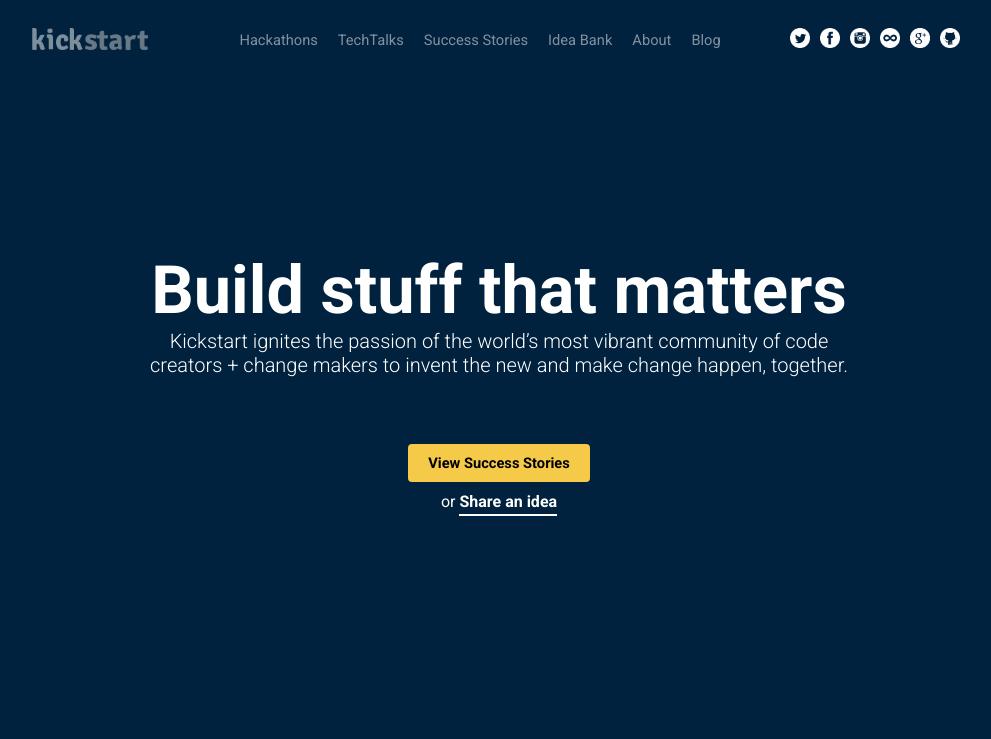
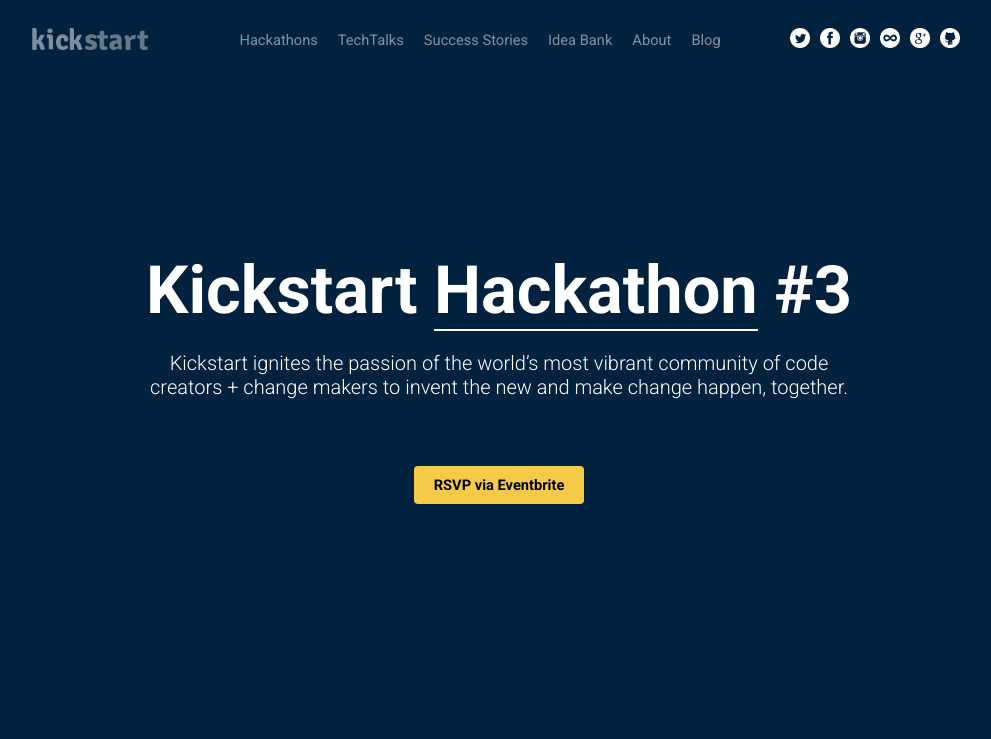
Before and after one commit to kickstartmv/kickstartmv-website, a PHP site: page /kickstart-blog/kh3/index.html in a window 1280 px wide. Shown: the top 739 px of the page, without its empty margins (141-1132 px from the left). Run offline with PHP 8.4, Linux system fonts and the light colour scheme; some libraries are stand-ins or nearby versions.

Commit message:
Updated CTA

```diff
--- a/kh3/css/style.css
+++ b/kh3/css/style.css
@@ -7,9 +7,10 @@ header .header-bar .logo img { margin-top: 5px; height: 30px; }
 header .social-links { display: flex; }
 header .social-links img { width: 20px; }
 header .social-links a { margin-right: 10px; }
-header .splash { width: 700px; margin: 0px auto; text-align: center; margin-top: 24vh; }
+header .splash { width: 720px; margin: 0px auto; text-align: center; margin-top: 24vh; }
 header .splash h1 { font-size: 50pt; font-weight: bold; margin-top: 10vh; margin-bottom: 0px; }
-header .splash h2 { margin-top: 0px; font-size: 15pt; font-weight: 300; }
+header .splash h1 .bold { display: inline-block; border-bottom: 2px solid #fff; }
+header .splash h2 { margin-top: 20px; font-size: 15pt; font-weight: 300; }
 header .splash .cta2 { margin-top: 10px; }
 header .splash .button { background: #F6CA49; color: black; display: inline-block; padding: 10px 20px; border-radius: 4px; text-align: center; font-size: 11pt; font-weight: bold; margin-top: 50px; text-decoration: none; transition: background .25s ease-in-out; -moz-transition: background .25s ease-in-out; -webkit-transition: background .25s ease-in-out; }
 header .splash .button:hover { background: #f1b915; }
--- a/kh3/index.html
+++ b/kh3/index.html
@@ -66,13 +66,13 @@
 				</div>
 			</div>
 			<div class="splash">
-				<h1>Build stuff that matters</h1>
+				<h1>Kickstart <span class="bold">Hackathon</span> #3</h1>
 				<h2>Kickstart ignites the passion of the world’s most vibrant community of code creators + change makers to invent the new and make change happen, together.</h2>
 
-				<a href="#" class="button">View Success Stories</a>
-				<div class="cta2">
+				<a href="#" class="button">RSVP via Eventbrite</a>
+				<!-- <div class="cta2">
 					or <a href="#" class="link share_idea">Share an idea</a>
-				</div>
+				</div> -->
 			</div>
 		</div>
 	</header>
--- a/kh3/style.scss
+++ b/kh3/style.scss
@@ -35,7 +35,7 @@ header {
 	}
 
 	.splash {
-		width:700px;
+		width:720px;
 		margin:0px auto;
 		text-align: center;
 		margin-top:24vh;
@@ -45,10 +45,15 @@ header {
 			font-weight: bold;
 			margin-top: 10vh;
 			margin-bottom: 0px;
+
+			.bold {
+				display: inline-block;
+				border-bottom:2px solid #fff;
+			}
 		}
 
 		h2 {
-			margin-top:0px;
+			margin-top:20px;
 			font-size:15pt;
 			font-weight: 300;
 		}
```
